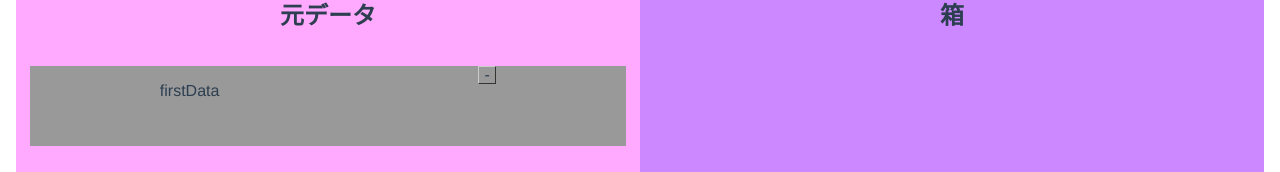
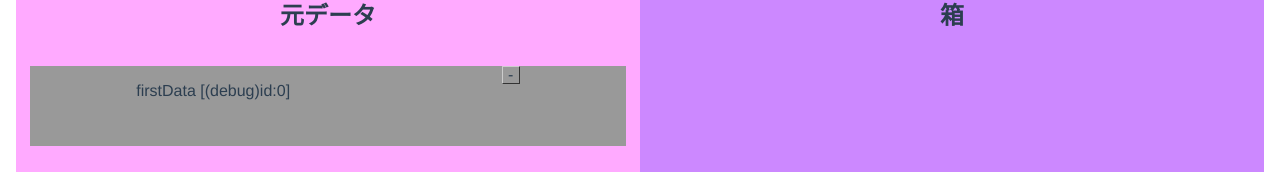
Before and after one commit to aiwaka/tagging_box, a Vue app: page / in a window 1280 px wide. Shown: the part 250-422 px from the top of the page. Built offline with nearby package versions, Linux system fonts and the light colour scheme.

Commit message:
close method

```diff
--- a/src/components/BoxBlock.vue
+++ b/src/components/BoxBlock.vue
@@ -8,12 +8,14 @@
     v-on:drop.stop="dropItem($event, boxData.boxId)"
   >
     <div class="box-block__toolbar">
-      <p v-if="!inputtingNewBoxName">{{ boxData.boxName }}</p>
+      <p v-if="!inputtingNewBoxName">
+        {{ boxData.boxName }} [(debug)id:{{ boxData.boxId }}]
+      </p>
       <template v-else>
         <input v-model="newBoxName" />
         <button v-on:click.prevent="renameBox(newBoxName)">決定</button>
       </template>
-      <pull-down-menu v-on:menu-closed="inputtingNewBoxName = false">
+      <pull-down-menu ref="menu" v-on:menu-closed="inputtingNewBoxName = false">
         <pull-down-menu-list
           :list-disabled="isFirstBox"
           v-on:list-clicked="removeBox"
@@ -91,7 +93,11 @@ export default {
       // const dragList = this.boxData.content.find((list) => list.id == dragId);
       // dragList.category = dropCategory;
     },
+    closeMenu() {
+      this.$refs.menu.close();
+    },
     removeBox() {
+      this.closeMenu();
       this.$store.commit("removeBox", { boxId: this.boxData.boxId });
     },
     inputNewBoxName() {
@@ -101,6 +107,7 @@ export default {
     renameBox(newName) {
       this.$store.commit("renameBox", { boxId: this.boxData.boxId, newName });
       this.inputtingNewBoxName = false;
+      this.closeMenu();
     },
   },
 };
```
